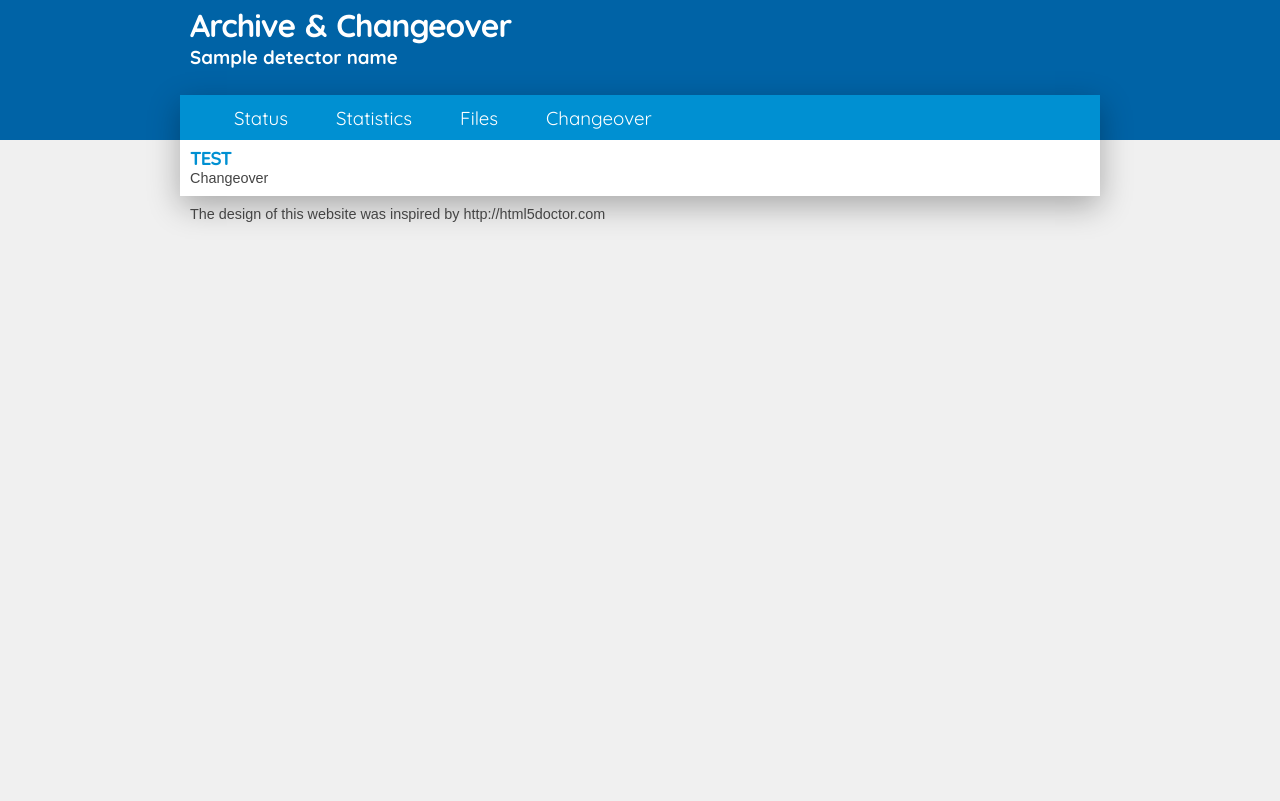
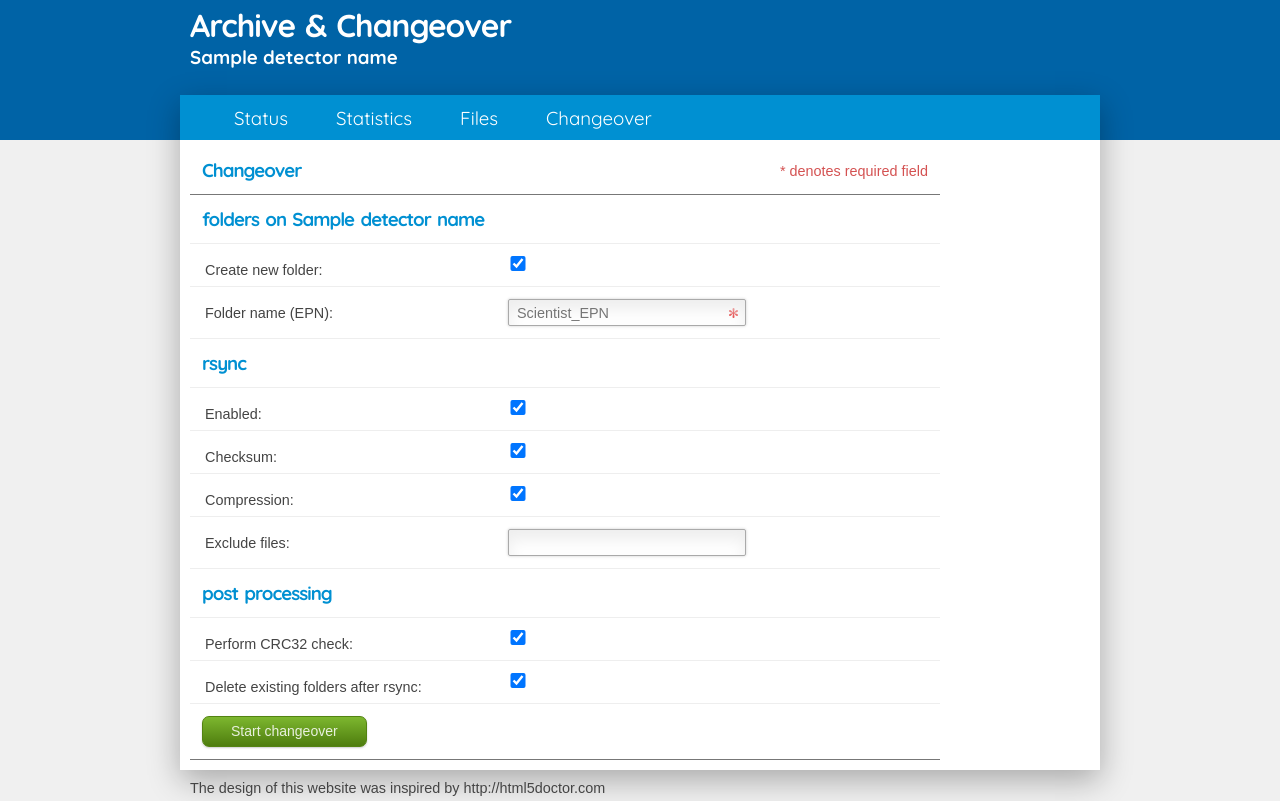
Before and after one commit to AustralianSynchrotron/saxs-archive, a Flask app: template changeover/server/templates/changeover.html in a window 1280 px wide. Run offline with Flask 2, Linux system fonts and the light colour scheme; the template is opened without the code that fills it: most values are stand-ins (such as "Sample title", 1, 10 or a date in 2020); data that the repository does not hold is empty; parts of the project's set-up code (start-up, migrations or seed data) failed here and were passed over; some web fonts are replaced.

Commit message:
Added changeover form and rest interface method for retrieving the rsync excluded files.

```diff
--- /dev/null
+++ b/changeover/server/static/button.css
@@ -0,0 +1,214 @@
+/**********************
+ *     CSS3 Button    *
+ **********************/
+.button {
+    display: inline-block;
+    outline: none;
+    cursor: pointer;
+    text-align: center;
+    text-decoration: none;
+    font: 14px/100% Arial, Helvetica, sans-serif;
+    padding: .5em 2em .55em;
+    /*text-shadow: 0 1px 1px rgba(0,0,0,.3);*/
+    -webkit-border-radius: .5em;
+    -moz-border-radius: .5em;
+    border-radius: .5em;
+    -webkit-box-shadow: 0 1px 2px rgba(0,0,0,.2);
+    -moz-box-shadow: 0 1px 2px rgba(0,0,0,.2);
+    box-shadow: 0 1px 2px rgba(0,0,0,.2);
+}
+
+.button:hover {
+    text-decoration: none;
+}
+
+.button:active {
+    position: relative;
+    top: 1px;
+}
+
+
+/********************
+ * Additional sizes *
+ ********************/
+.medium {
+    font-size: 12px;
+    padding: .4em 1.5em .42em;
+}
+.small {
+    font-size: 11px;
+    padding: .2em 1em .275em;
+}
+
+
+/***************
+ * Blue button *
+ ***************/
+.blue {
+    color: #fff;
+    border: solid 1px #05579f;
+    background: #1e8beb;
+    background: -webkit-gradient(linear, left top, left bottom, from(#1e8beb), to(#0a5699));
+    background: -moz-linear-gradient(top,  #1e8beb,  #0a5699);
+    filter:  progid:DXImageTransform.Microsoft.gradient(startColorstr='#1e8beb', endColorstr='#0a5699');
+}
+.blue:hover {
+    background: #f47c20;
+    background: -webkit-gradient(linear, left top, left bottom, from(#1b7bd0), to(#024480));
+    background: -moz-linear-gradient(top,  #1b7bd0,  #024480);
+    filter:  progid:DXImageTransform.Microsoft.gradient(startColorstr='#1b7bd0', endColorstr='#024480');
+}
+.blue:active {
+    color: #fff;
+    background: -webkit-gradient(linear, left top, left bottom, from(#0a5699), to(#1e8beb));
+    background: -moz-linear-gradient(top,  #0a5699,  #1e8beb);
+    filter:  progid:DXImageTransform.Microsoft.gradient(startColorstr='#0a5699', endColorstr='#1e8beb');
+}
+
+
+/*****************
+ * Orange button *
+ *****************/
+.orange {
+    color: #fef4e9;
+    border: solid 1px #da7c0c;
+    background: #f78d1d;
+    background: -webkit-gradient(linear, left top, left bottom, from(#faa51a), to(#f47a20));
+    background: -moz-linear-gradient(top,  #faa51a,  #f47a20);
+    filter:  progid:DXImageTransform.Microsoft.gradient(startColorstr='#faa51a', endColorstr='#f47a20');
+}
+.orange:hover {
+    background: #f47c20;
+    background: -webkit-gradient(linear, left top, left bottom, from(#f88e11), to(#f06015));
+    background: -moz-linear-gradient(top,  #f88e11,  #f06015);
+    filter:  progid:DXImageTransform.Microsoft.gradient(startColorstr='#f88e11', endColorstr='#f06015');
+}
+.orange:active {
+    color: #fef4e9;
+    background: -webkit-gradient(linear, left top, left bottom, from(#f47a20), to(#faa51a));
+    background: -moz-linear-gradient(top,  #f47a20,  #faa51a);
+    filter:  progid:DXImageTransform.Microsoft.gradient(startColorstr='#f47a20', endColorstr='#faa51a');
+}
+
+
+/**************
+ * Red button *
+ **************/
+.red {
+    color: #faddde;
+    border: solid 1px #980c10;
+    background: #d81b21;
+    background: -webkit-gradient(linear, left top, left bottom, from(#ed1c24), to(#aa1317));
+    background: -moz-linear-gradient(top,  #ed1c24,  #aa1317);
+    filter:  progid:DXImageTransform.Microsoft.gradient(startColorstr='#ed1c24', endColorstr='#aa1317');
+}
+.red:hover {
+    background: #b61318;
+    background: -webkit-gradient(linear, left top, left bottom, from(#c9151b), to(#a11115));
+    background: -moz-linear-gradient(top,  #c9151b,  #a11115);
+    filter:  progid:DXImageTransform.Microsoft.gradient(startColorstr='#c9151b', endColorstr='#a11115');
+}
+.red:active {
+    color: #faddde;
+    background: -webkit-gradient(linear, left top, left bottom, from(#aa1317), to(#ed1c24));
+    background: -moz-linear-gradient(top,  #aa1317,  #ed1c24);
+    filter:  progid:DXImageTransform.Microsoft.gradient(startColorstr='#aa1317', endColorstr='#ed1c24');
+}
+
+
+/****************
+ * Green button *
+ ****************/
+.green {
+    color: #e8f0de;
+    border: solid 1px #538312;
+    background: #64991e;
+    background: -webkit-gradient(linear, left top, left bottom, from(#7db72f), to(#4e7d0e));
+    background: -moz-linear-gradient(top,  #7db72f,  #4e7d0e);
+    filter:  progid:DXImageTransform.Microsoft.gradient(startColorstr='#7db72f', endColorstr='#4e7d0e');
+}
+.green:hover {
+    background: #538018;
+    background: -webkit-gradient(linear, left top, left bottom, from(#6b9d28), to(#436b0c));
+    background: -moz-linear-gradient(top,  #6b9d28,  #436b0c);
+    filter:  progid:DXImageTransform.Microsoft.gradient(startColorstr='#6b9d28', endColorstr='#436b0c');
+}
+.green:active {
+    color: #e8f0de;
+    background: -webkit-gradient(linear, left top, left bottom, from(#4e7d0e), to(#7db72f));
+    background: -moz-linear-gradient(top,  #4e7d0e,  #7db72f);
+    filter:  progid:DXImageTransform.Microsoft.gradient(startColorstr='#4e7d0e', endColorstr='#7db72f');
+}
+
+
+/****************
+ * White button *
+ ****************/
+.white {
+    color: #606060;
+    border: solid 1px #b7b7b7;
+    background: #fff;
+    background: -webkit-gradient(linear, left top, left bottom, from(#fff), to(#ededed));
+    background: -moz-linear-gradient(top,  #fff,  #ededed);
+    filter:  progid:DXImageTransform.Microsoft.gradient(startColorstr='#ffffff', endColorstr='#ededed');
+}
+.white:hover {
+    background: #ededed;
+    background: -webkit-gradient(linear, left top, left bottom, from(#fff), to(#dcdcdc));
+    background: -moz-linear-gradient(top,  #fff,  #dcdcdc);
+    filter:  progid:DXImageTransform.Microsoft.gradient(startColorstr='#ffffff', endColorstr='#dcdcdc');
+}
+.white:active {
+    color: #999;
+    background: -webkit-gradient(linear, left top, left bottom, from(#ededed), to(#fff));
+    background: -moz-linear-gradient(top,  #ededed,  #fff);
+    filter:  progid:DXImageTransform.Microsoft.gradient(startColorstr='#ededed', endColorstr='#ffffff');
+}
+
+
+/***************
+ * Gray button *
+ ***************/
+.gray {
+    color: #e9e9e9;
+    border: solid 1px #555;
+    background: #6e6e6e;
+    background: -webkit-gradient(linear, left top, left bottom, from(#888), to(#575757));
+    background: -moz-linear-gradient(top,  #888,  #575757);
+    filter:  progid:DXImageTransform.Microsoft.gradient(startColorstr='#888888', endColorstr='#575757');
+}
+.gray:hover {
+    background: #616161;
+    background: -webkit-gradient(linear, left top, left bottom, from(#757575), to(#4b4b4b));
+    background: -moz-linear-gradient(top,  #757575,  #4b4b4b);
+    filter:  progid:DXImageTransform.Microsoft.gradient(startColorstr='#757575', endColorstr='#4b4b4b');
+}
+.gray:active {
+    color: #afafaf;
+    background: -webkit-gradient(linear, left top, left bottom, from(#575757), to(#888));
+    background: -moz-linear-gradient(top,  #575757,  #888);
+    filter:  progid:DXImageTransform.Microsoft.gradient(startColorstr='#575757', endColorstr='#888888');
+}
+
+
+/****************
+ * Black button *
+ ****************/
+.black {
+    color: #d7d7d7;
+    border: solid 1px #333;
+    background: #333;
+    background: -webkit-gradient(linear, left top, left bottom, from(#666), to(#000));
+    background: -moz-linear-gradient(top,  #666,  #000);
+    filter:  progid:DXImageTransform.Microsoft.gradient(startColorstr='#666666', endColorstr='#000000');
+}
+.black:hover {
+    background: #000;
+    background: -webkit-gradient(linear, left top, left bottom, from(#444), to(#000));
+    background: -moz-linear-gradient(top,  #444,  #000);
+    filter:  progid:DXImageTransform.Microsoft.gradient(startColorstr='#444444', endColorstr='#000000');
+}
+.black:active {
+    color: #666;
+    background: -webkit-gradient(linear, left top, left bottom, from(#000), to(#444));
+    background: -moz-linear-gradient(top,  #000,  #444);
--- /dev/null
+++ b/changeover/server/static/form.css
@@ -0,0 +1,89 @@
+.changeover_form ul {
+    width:750px;
+    list-style-type:none;
+    list-style-position:outside;
+    margin:0px;
+    padding:0px;
+}
+
+.changeover_form li{
+    padding:12px;
+    border-bottom:1px solid #eee;
+    position:relative;
+}
+
+.changeover_form li:first-child, .changeover_form li:last-child {
+    border-bottom:1px solid #777;
+}
+
+.changeover_form h1 {
+    margin:0;
+    display: inline;
+}
+
+.changeover_form_required_field {
+    color:#d45252;
+    margin:5px 0 0 0;
+    display:inline;
+    float:right;
+}
+
+.changeover_form label {
+    width:300px;
+    margin-top: 3px;
+    display:inline-block;
+    float:left;
+    padding:3px;
+}
+
+.changeover_form input[type="text"] {
+    height:15px;
+    width:220px;
+    padding:5px 8px;
+    border:1px solid #aaa;
+    box-shadow: 0px 0px 3px #ccc, 0 10px 15px #eee inset;
+    border-radius:2px;
+}
+
+.changeover_form input[type="text"]:focus {
+    outline: none;
+    background: #fff;
+    border:1px solid #555;
+    box-shadow: 0 0 3px #aaa;
+}
+
+.changeover_form input[type="text"]:focus {
+    padding-right:70px;
+}
+
+.changeover_form input[type="text"] {
+    -moz-transition: padding .25s;
+    -webkit-transition: padding .25s;
+    -o-transition: padding .25s;
+    transition: padding .25s;
+}
+
+.changeover_form input[type="text"], {
+    padding-right:30px;
+}
+
+input:required {
+    background: #fff url(form_asterisk.png) no-repeat 98% center;
+}
+
+.changeover_form input:focus:invalid {
+    background: #fff url(form_invalid.png) no-repeat 98% center;
+    box-shadow: 0 0 5px #d45252;
+    border-color: #b03535
+}
+
+.changeover_form input:required:valid {
+    background: #fff url(form_valid.png) no-repeat 98% center;
+    box-shadow: 0 0 5px #5cd053;
+    border-color: #28921f;
+}
+
+.changeover_form input[type="checkbox"] {
+    height: 15px;
+    width: 20px;
+}
--- a/changeover/server/templates/changeover.html
+++ b/changeover/server/templates/changeover.html
@@ -1,7 +1,96 @@
 {% extends "layout.html" %}
+
+{% block head %}
+    {{ super() }}
+    <link rel=stylesheet type=text/css href="{{ url_for('static', filename='button.css') }}">
+    <link rel=stylesheet type=text/css href="{{ url_for('static', filename='form.css') }}">
+    <script src="{{ url_for('static', filename='jquery.min.js') }}" type="text/javascript" charset="utf-8"></script>
+{% endblock %}
+
 {% block content %}
 
-<h1>TEST</h1>
-Changeover
+<form class="changeover_form" action="" method="post">
+<ul>
+    <li>
+        <h1>Changeover</h1>
+        <span class="changeover_form_required_field">* denotes required field</span>
+    </li>
+    <li>
+        <h1>folders on {{ detector_name }}</h1>
+    </li>
+    <li>
+        <label for="folder_create">Create new folder:</label>
+        <input type="checkbox" id="folder_create" checked/>
+    </li>
+    <li>
+        <label for="folder_epn" class="folder">Folder name (EPN):</label>
+        <input type="text" id="folder_epn" placeholder="Scientist_EPN" class="folder" required/>
+    </li>
+    <li>
+        <h1>rsync</h1>
+    </li>
+    <li>
+        <label for="rsync_enabled">Enabled:</label>
+        <input type="checkbox" id="rsync_enabled" checked/>
+    </li>
+    <li>
+        <label for="rsync_checksum" class="rsync">Checksum:</label>
+        <input type="checkbox" id="rsync_checksum" class="rsync" checked/>
+    </li>
+    <li>
+        <label for="rsync_compress" class="rsync">Compression:</label>
+        <input type="checkbox" id="rsync_compress" class="rsync" checked/>
+    </li>
+    <li>
+        <label for="rsync_exclude" class="rsync">Exclude files:</label>
+        <input type="text" id="rsync_exclude" class="rsync"/>
+    </li>
+    <li>
+        <h1>post processing</h1>
+    </li>
+    <li>
+        <label for="post_checksum">Perform CRC32 check:</label>
+        <input type="checkbox" id="post_checksum" checked/>
+    </li>
+    <li>
+        <label for="post_delete" class="rsync">Delete existing folders after rsync:</label>
+        <input type="checkbox" id="post_delete" class="rsync" checked/>
+    </li>
+    <li>
+        <button class="button green" type="submit">Start changeover</button>
+    </li>
+</ul>
+</form>
+
+
+<script>
+    $.getJSON("/rest/rsync/exclude", function(data, status) {
+            if (status == "success") {
+                $('#rsync_exclude').val(data.exclude);
+            }
+        });
+
+    $('#rsync_enabled').click(function() {
+        if ($(this).is(':checked')) {
+            $('input.rsync').removeAttr('disabled');
+            $('label.rsync').css({color:'#444'});
+        } else {
+            $('input.rsync').attr('disabled', true);
+            $('label.rsync').css({color:'#aaa'});
+        }
+    });
+
+    $('#folder_create').click(function() {
+        if ($(this).is(':checked')) {
+            $('input.folder').removeAttr('disabled');
+            $('input.folder').attr('required', true);
+            $('label.folder').css({color:'#444'});
+        } else {
+            $('input.folder').attr('disabled', true);
+            $('input.folder').removeAttr('required');
+            $('label.folder').css({color:'#aaa'});
+        }
+    });
+</script>
 
 {% endblock %}
--- a/changeover/server/views.py
+++ b/changeover/server/views.py
@@ -64,3 +64,10 @@ def rest_stats():
     month = request.form['month'] if 'month' in request.form else None
     day = request.form['day'] if 'day' in request.form else None
     return jsonify(**stats.aggregate(year, month, day))
+
+@app.route('/rest/rsync/exclude', methods=['GET'])
+def rest_rsync_exclude():
+    """
+    Returns the value of the rsync exclude setting
+    """
+    return jsonify(exclude=Settings()['rsync']['exclude'])
```
Also changed, not shown: changeover/server/static/form_asterisk.png (added), changeover/server/static/form_invalid.png (added), changeover/server/static/form_valid.png (added).
